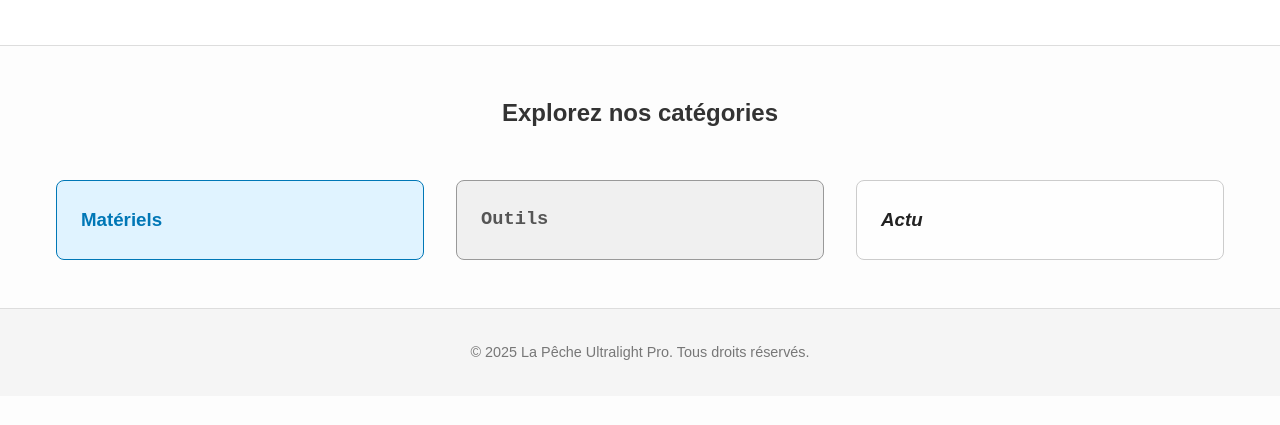
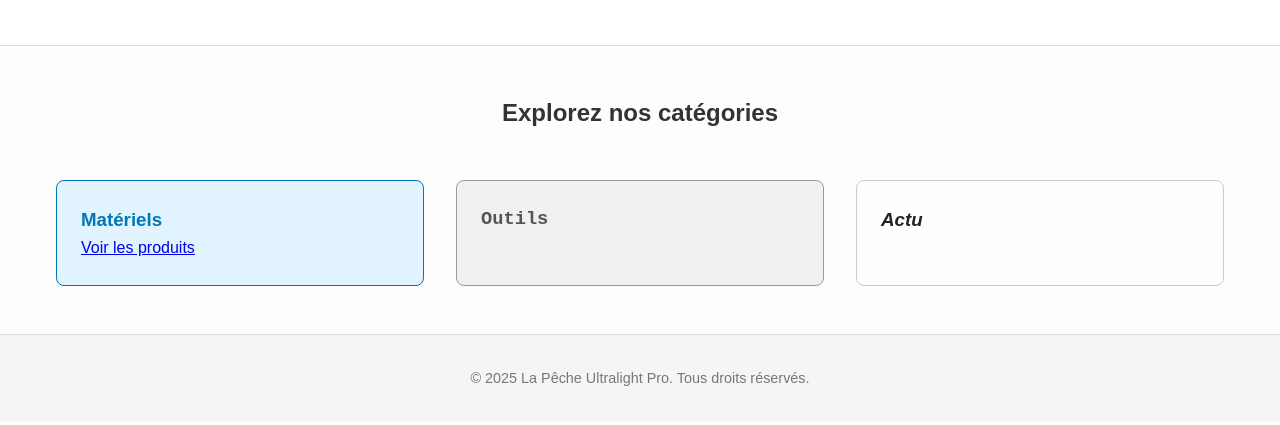
Before and after one commit to rafdroga89/Peche-ultra-light, a plain HTML site: page Index.html in a window 1280 px wide. Shown: the part 149-574 px from the top of the page. Drawn offline with Linux system fonts and the light colour scheme.

Commit message:
Update Index.html

```diff
--- a/Index.html
+++ b/Index.html
@@ -21,8 +21,7 @@
       <!-- CATÉGORIE MATÉRIELS -->
       <article class="card">
         <h3 class="card-title">Matériels</h3>
-        <!-- INSÈRE ICI TON CONTENU MATÉRIELS -->
-        <!-- Exemple : <a href="materiel.html" class="card-link">Voir les produits</a> -->
+        <a href="matériels.html" class="card-link">Voir les produits</a>
       </article>
 
       <!-- CATÉGORIE OUTILS -->
```
